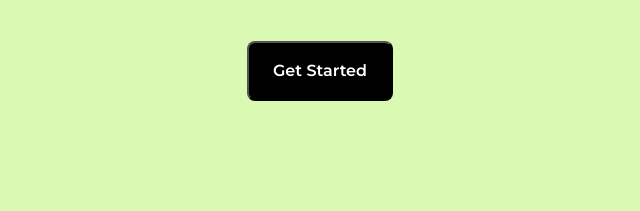
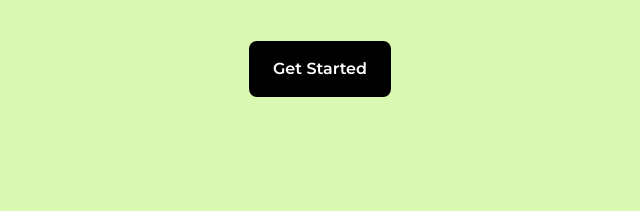
Before and after one commit to chooh-chooh/simple-page-1, a plain HTML site: page index.html in a window 1280 px wide. Shown: the part 540-751 px from the top of the page, 320-960 px from the left. Drawn offline with Linux system fonts and the light colour scheme.

Commit message:
Border removed, body content justified center

```diff
--- a/style.css
+++ b/style.css
@@ -9,6 +9,7 @@
 body {
     display: flex;
     flex-direction: column;
+    justify-content: center;
     min-height: 100vh;
 }
 .header {
@@ -84,6 +85,7 @@ body {
     gap: 8px;
     background-color: black;
     color: white;
+    border: none;
     border-radius: 8px;
     text-align: center;
     margin-bottom: 172px;
```
